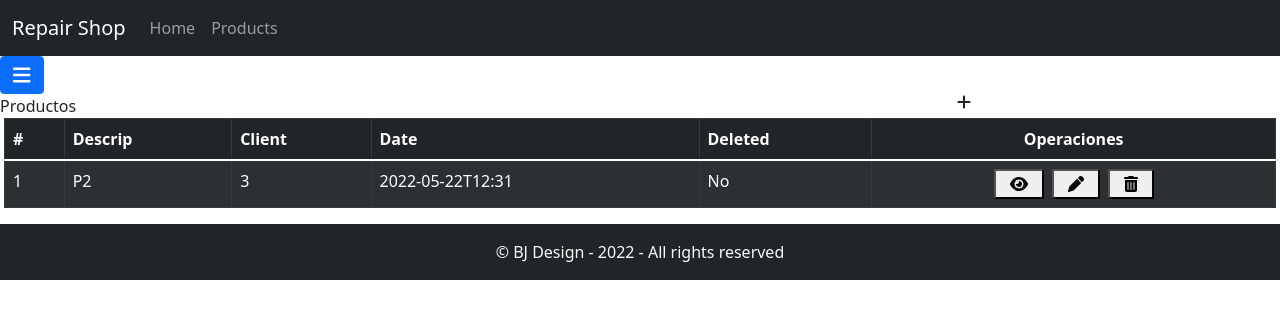
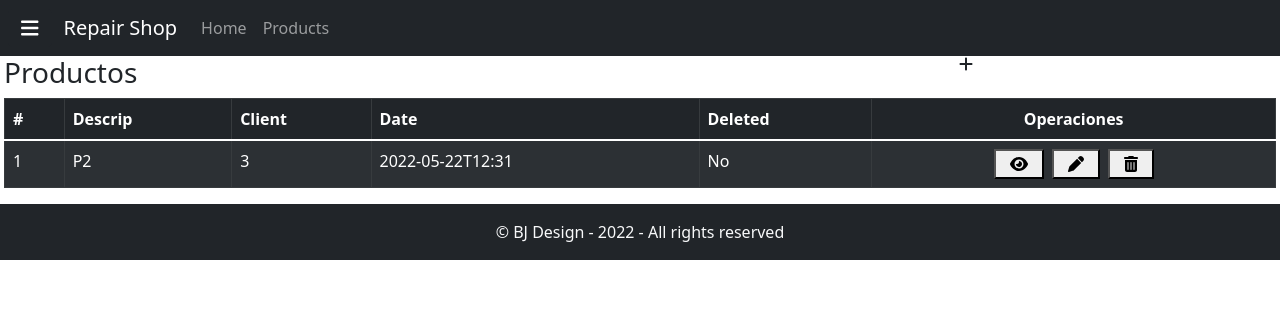
Before and after one commit to JassanBraian/repairshop, a React (Create React App) app: page /products in a window 1280 px wide. Shown: the top 318 px of the page. Built offline with nearby package versions, Linux system fonts and the light colour scheme; data requests are answered from the project's data file.

Commit message:
seting offcanvas button in navbar

```diff
--- a/src/components/common/navbar/NavBarComp.jsx
+++ b/src/components/common/navbar/NavBarComp.jsx
@@ -5,13 +5,12 @@ import OffCanvasComp from '../offcanvas/OffCanvasComp';
 
 
 const NavBarComp = () => {
-    let showOffCanvas = false;
 
     return (
         <>
             <Navbar bg="dark" variant="dark" >
+                <OffCanvasComp />
                 <Container fluid>
-
                     <Navbar.Brand href="">Repair Shop</Navbar.Brand>
                     <Navbar.Toggle aria-controls="basic-navbar-nav" />
                     <Navbar.Collapse id="basic-navbar-nav">
@@ -22,8 +21,6 @@ const NavBarComp = () => {
                     </Navbar.Collapse>
                 </Container>
             </Navbar>
-
-            <OffCanvasComp/>
         </>
     );
 };
--- a/src/components/common/offcanvas/OffCanvasComp.jsx
+++ b/src/components/common/offcanvas/OffCanvasComp.jsx
@@ -4,7 +4,7 @@ import { Offcanvas, Button } from 'react-bootstrap';
 import { FontAwesomeIcon } from "@fortawesome/react-fontawesome";
 import { faBars } from "@fortawesome/free-solid-svg-icons";
 
-const OffCanvasComp = (props) => {
+const OffCanvasComp = () => {
     const [show, setShow] = useState(false);
 
     const handleClose = () => setShow(false);
@@ -12,7 +12,7 @@ const OffCanvasComp = (props) => {
 
     return (
         <>
-            <Button className='me-2' onClick={handleShow}>
+            <Button className='ms-2 btn-dark' onClick={handleShow}>
                 <FontAwesomeIcon icon={faBars} className="fa-lg" />
             </Button>
             <Offcanvas show={show} onHide={handleClose}>
--- a/src/components/entities/product/baseProduct/ProductInquiry.jsx
+++ b/src/components/entities/product/baseProduct/ProductInquiry.jsx
@@ -21,8 +21,8 @@ const ProductInquiry = (props) => {
     return (
         <>
             <div className="row">
-                <div className="col">
-                    Productos
+                <div className="col mx-1">
+                    <h3>Productos</h3>
                 </div>
                 <div className="col">
                     <section
--- a/src/screens/Home/Home.jsx
+++ b/src/screens/Home/Home.jsx
@@ -3,7 +3,7 @@ import React from 'react';
 const Home = () => {
     return (
         <>
-        In Home component
+            <h3 className='text-center'>In Home component</h3>
         </>
     );
 };
```
